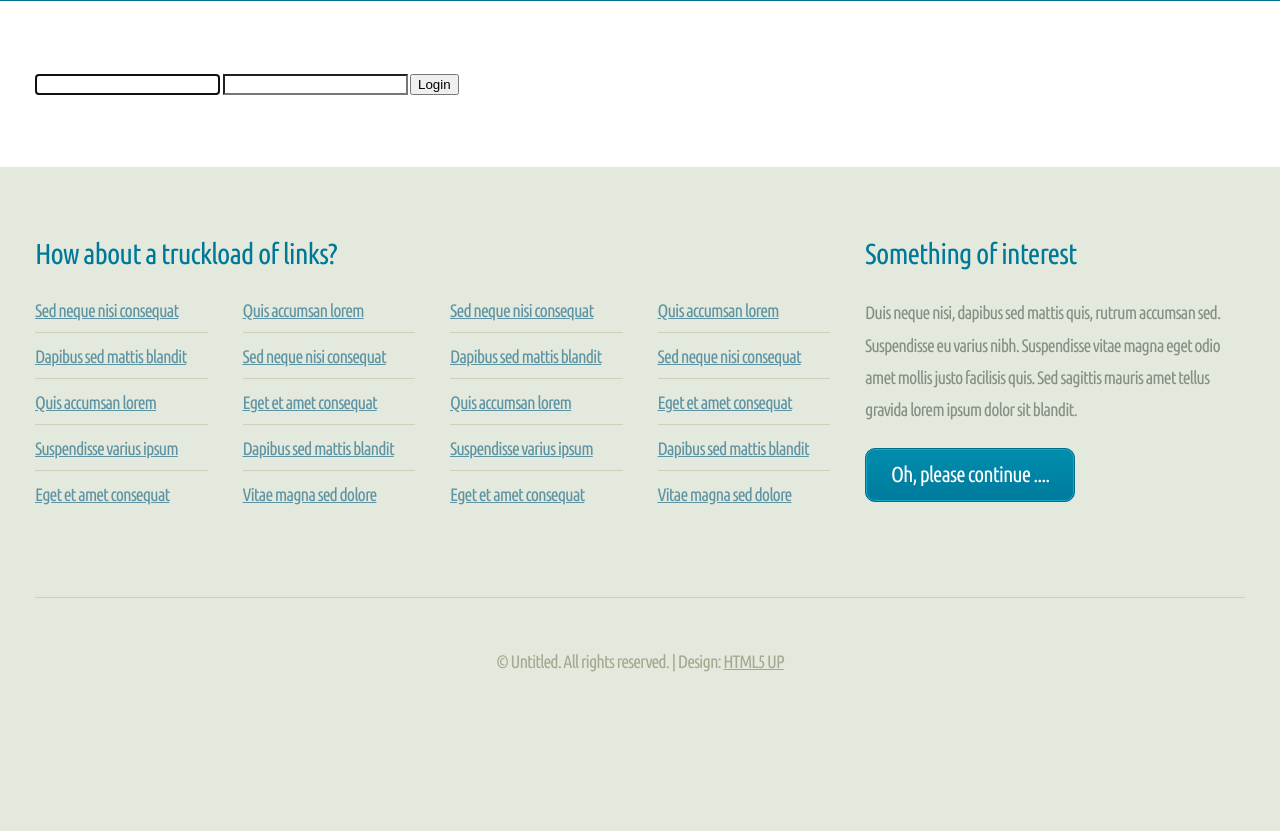
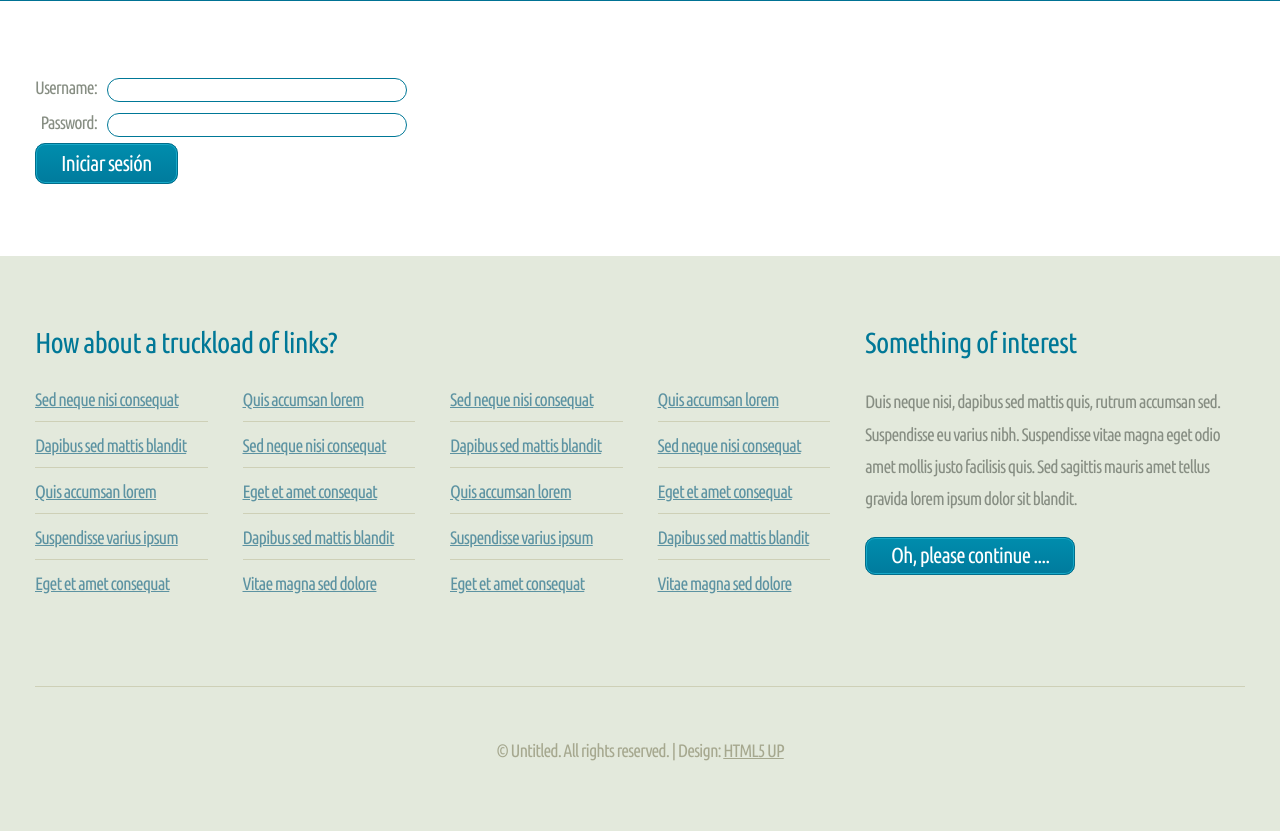
Before and after one commit to emarinuk/herramientaWeb, a Django app: page /accounts/login/ in a window 1280 px wide. Shown: the part 138-969 px from the top of the page. Before the commit the page ends 810 px from the top, so only its background shows below. Run offline with Django 4.2, Linux system fonts and the light colour scheme.

Commit message:
Varios cambios y pruebas de autentificación

```diff
--- a/biblioteca/forms.py
+++ b/biblioteca/forms.py
@@ -9,13 +9,13 @@ from biblioteca.models import Publicacion
 class FormularioArticulo(forms.ModelForm):
     class Meta:
         model = Publicacion
-        exclude = ["subtitulo", "numero_paginas", "isbn10", "isbn13", "portada"]
+        exclude = ["subtitulo", "numero_paginas", "isbn10", "isbn13", "portada", "user_id"]
 
 
 class FormularioLibro(forms.ModelForm):
     class Meta:
         model = Publicacion
-        exclude = ["numero", "mes_publicacion", "revista", "volumen"]
+        exclude = ["numero", "mes_publicacion", "revista", "volumen", "user_id"]
 
 
 class FormularioNuevoUsuario(UserCreationForm):
--- a/biblioteca/models.py
+++ b/biblioteca/models.py
@@ -1,4 +1,5 @@
 from django.db import models
+from django.contrib.auth.models import User
 from django.db.models import DO_NOTHING
 
 
@@ -7,6 +8,7 @@ class Editorial(models.Model):
     nombre = models.CharField(max_length=100)
     ciudad = models.CharField(max_length=100, blank=True)
     pais = models.CharField(max_length=100, blank=True)
+    user_id = models.ForeignKey(User, on_delete=DO_NOTHING, null=True, verbose_name="usuario")
 
     def __str__(self):
         return self.nombre
@@ -15,6 +17,8 @@ class Editorial(models.Model):
 class Autor(models.Model):
     nombre = models.CharField(max_length=50)
     apellidos = models.CharField(max_length=100)
+    user_id = models.ForeignKey(User, on_delete=DO_NOTHING, null=True, verbose_name="usuario")
+
 
     def __str__(self):
         return self.apellidos + ",  " + self.nombre
@@ -44,6 +48,7 @@ class Publicacion(models.Model):
     autores = models.ManyToManyField(Autor, verbose_name="Autor/es")
     idioma = models.ForeignKey(Idioma, on_delete=DO_NOTHING, null=True, verbose_name="Idioma")  # check the on_delete
     portada = models.ImageField(null=True, blank=True, upload_to="portadas/")
+    user_id = models.ForeignKey(User, on_delete=DO_NOTHING, null=True, verbose_name="usuario")
 
     def __str__(self):
         return self.titulo
--- a/biblioteca/static/biblioteca/css/main.css
+++ b/biblioteca/static/biblioteca/css/main.css
@@ -1487,13 +1487,13 @@ input, select, textarea {
 			border-top: 0;
 		}
 
-	.button {
+	.button, form.formulario > button {
 		background-image: -moz-linear-gradient(top, #008dad, #007b9d);
 		background-image: -webkit-linear-gradient(top, #008dad, #007b9d);
 		background-image: -ms-linear-gradient(top, #008dad, #007b9d);
 		background-image: linear-gradient(top, #008dad, #007b9d);
 		display: inline-block;
-		padding: 15px 25px 15px 25px;
+		padding: 7px 25px 7px 25px;
 		background-color: #007b9d;
 		border-radius: 10px;
 		/*text-transform: lowercase;*/
@@ -1503,15 +1503,17 @@ input, select, textarea {
 		letter-spacing: -1px;
 		border: solid 1px #006e8b;
 		box-shadow: inset 0px 0px 0px 1px #18a8c8;
-	}
-
-		.button:hover {
+		font-family: 'Ubuntu Condensed', sans-serif;
+	}
+
+		.button:hover, form.formulario > button:hover {
 			background-image: -moz-linear-gradient(top, #1b9fbe, #118eb1);
 			background-image: -webkit-linear-gradient(top, #1b9fbe, #118eb1);
 			background-image: -ms-linear-gradient(top, #1b9fbe, #118eb1);
 			background-image: linear-gradient(top, #1b9fbe, #118eb1);
 			background-color: #118eb1;
 			box-shadow: inset 0px 0px 0px 1px #3ecceb;
+			font-family: 'Ubuntu Condensed', sans-serif;
 		}
 
 /* Header */
--- a/biblioteca/templates/biblioteca/nueva_publicacion.html
+++ b/biblioteca/templates/biblioteca/nueva_publicacion.html
@@ -13,7 +13,7 @@
                                         <table>
                                     {{ formulario.as_table }} {# as_table // as_ul+ #}
                                         </table>
-                                        <input type="Submit" value="Añadir">
+                                        <button type="Submit" class="formulario_button">{{  etiqueta_boton }}</button>
                                     </form>
                                 </section>
                             </div>
--- a/biblioteca/templates/registration/login.html
+++ b/biblioteca/templates/registration/login.html
@@ -5,15 +5,23 @@
 				<div id="main">
 					<div class="container">
 						<div class="row main-row">
-							<div class="col-12">
+							<div class="col-8 col-12-medium">
 
 								<section>
                                     <form action="{% url 'login' %}" method="post" class="formulario">
-        {% csrf_token %}
-        {{ form.username }}
-        {{ form.password }}
-        <button type="submit">Login</button>
-    </form>
+                                        {% csrf_token %}
+                                        <table>
+                                            <tr>
+                                                <th><label for="id_username">Username:</label></th>
+                                                <td><input type="text" name="username" autofocus autocapitalize="none" autocomplete="username" maxlength="150" required id="id_username"></td>
+                                            </tr>
+                                            <tr>
+                                                <th><label for="id_password">Password:</label></th>
+                                                <td><input type="password" name="password" autocomplete="current-password" required id="id_password"></td>
+                                            </tr>
+                                        </table>
+                                        <button type="submit" class="formulario_button">Iniciar sesión</button>
+                                    </form>
                                 </section>
 
 							</div>
```
Also changed, not shown: biblioteca/views.py (+10 -4 lines).
